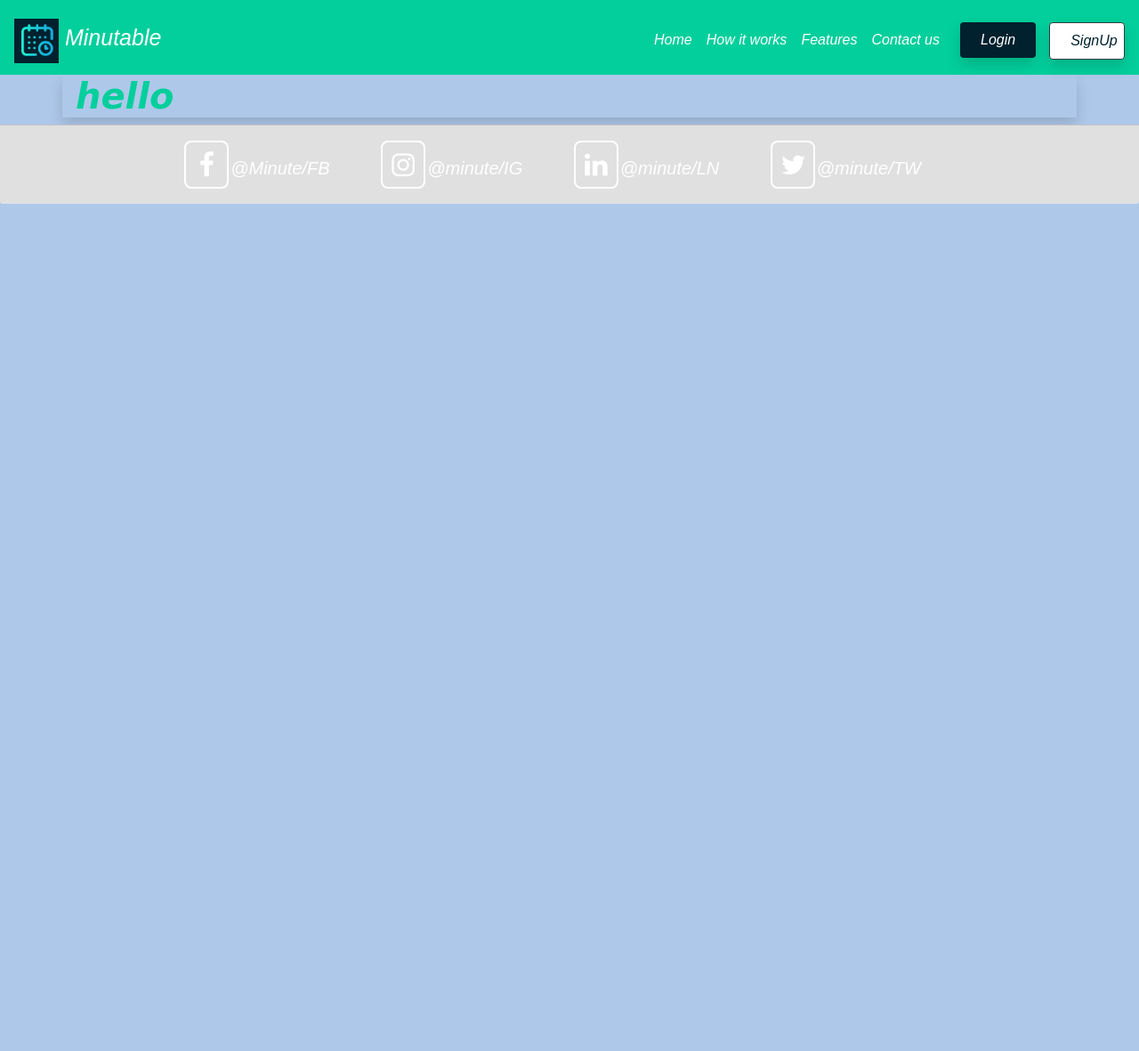
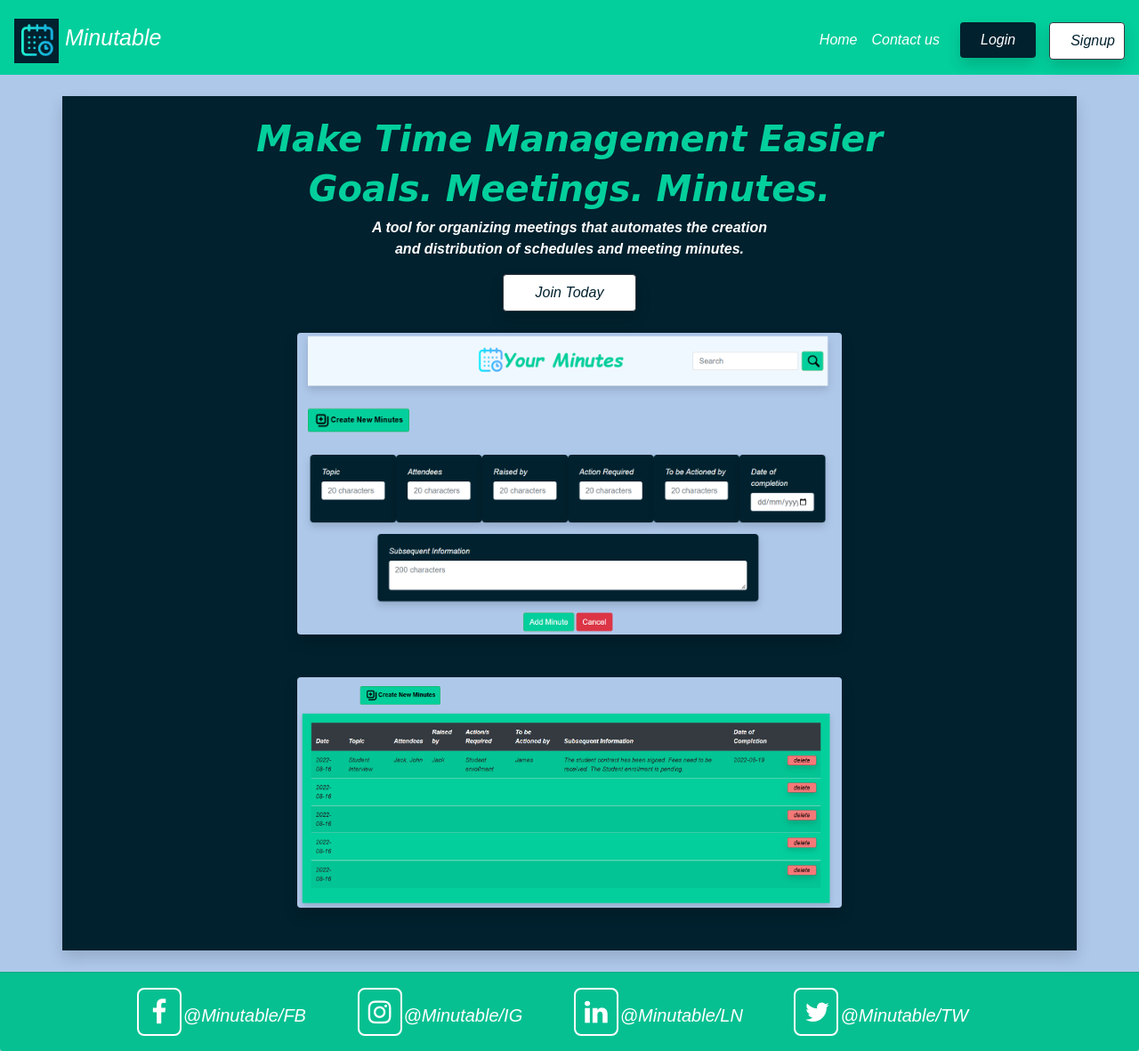
Before and after one commit to MohitZNegi/Project-meeting-minutes, a Flask app: page /home in a window 1280 px wide. Shown: the whole page at 89% size. Before the commit the page ends 229 px from the top, so only its background shows below. Run offline with Flask 2, Linux system fonts and the light colour scheme; some libraries are stand-ins or nearby versions; some web fonts are replaced.

Commit message:
home and contact page

```diff
--- a/website/__init__.py
+++ b/website/__init__.py
@@ -4,7 +4,7 @@ from os import path
 from flask_login import LoginManager
 
 db = SQLAlchemy()
-DB_NAME = "database.db"
+DB_NAME = "Minutable.db"
 
 
 def create_app():
--- a/website/auth.py
+++ b/website/auth.py
@@ -20,7 +20,7 @@ def login():
             if check_password_hash(user.password, password):
                 flash('Logged in successfully!', category='success')
                 login_user(user, remember=True)
-                return redirect(url_for('views.home'))
+                return redirect(url_for('views.minute'))
             else:
                 flash('Incorrect password, try again.', category='error')
         else:
@@ -62,6 +62,6 @@ def sign_up():
             db.session.commit()
             login_user(new_user, remember=True)
             flash('Account created!', category='success')
-            return redirect(url_for('views.home'))
+            return redirect(url_for('views.minute'))
 
     return render_template("sign_up.html", user=current_user)
--- a/website/models.py
+++ b/website/models.py
@@ -12,7 +12,7 @@ class Meeting(db.Model):
         return '<Meet %r>' % self.id
 class Minute(db.Model):
     id = db.Column(db.Integer, primary_key=True)
-    dates = db.Column(db.String(10))
+    dates = db.Column(db.Date, default=func.Date.now())
     topic = db.Column(db.String(10))
     attendees = db.Column(db.String(10))
     raised_by = db.Column(db.String(10))
--- a/website/static/mt_css.css
+++ b/website/static/mt_css.css
@@ -47,7 +47,7 @@ body{
    color: #dfad23;
  }
   mark{
-   background-color: rgb(252, 86, 57);
+   background-color: #03cf9c;
    opacity: 0.9;
    color: white;
  }
@@ -73,15 +73,29 @@ body{
 
   }
   /* Create three equal columns that floats next to each other */
-  .container {
+  #container {
 
    background-repeat: no-repeat;
    background-attachment: fixed;
    background-size: cover;
 
+   width: 2000px;
+
 
    }
+   .contain {
 
+    background-repeat: no-repeat;
+    background-size: cover;
+
+    background-image: url('/static/images/minute_forms.png');
+
+
+    }
+    #contact{
+      height: 50px;
+      width: 50px;
+    }
    .col, .cols, .col-6{
         background-color: rgb(255, 255, 255);
 
--- a/website/templates/base.html
+++ b/website/templates/base.html
@@ -48,10 +48,10 @@
 <script src="https://stackpath.bootstrapcdn.com/bootstrap/4.3.1/js/bootstrap.min.js" integrity="sha384-JjSmVgyd0p3pXB1rRibZUAYoIIy6OrQ6VrjIEaFf/nJGzIxFDsf4x0xIM+B07jRM" crossorigin="anonymous"></script>
 
 
-<header class="fixed-position" >
+<header  >
 
-        <nav class="navbar navbar-expand-lg custom_nav-container pt-3">
-          <a class="navbar-brand" href="index.html" style="color: white;">
+        <nav class="navbar navbar-expand-lg custom_nav-container pt-3 ">
+          <a class="navbar-brand" href="/home" style="color: white;">
             <img src="{{ url_for('static', filename='images/logo.png') }}" alt="" style="width:50px" /><span style="font-size: 25px;">
              Minutable
             </span>
@@ -68,13 +68,7 @@
                   <a class="nav-link" id="home" href="/home" style="color: white;">Home <span class="sr-only">(current)</span></a>
                 </li>
                 <li class="nav-item">
-                  <a class="nav-link" href="howitworks.html" style="color: white;" > How it works</a>
-                </li>
-                <li class="nav-item">
-                  <a class="nav-link" href="features.html" style="color: white;"> Features </a>
-                </li>
-                <li class="nav-item">
-                  <a class="nav-link" href="contact.html" style="color: white;">Contact us</a>
+                  <a class="nav-link" href="/contacts" style="color: white;">Contact us</a>
                 </li>
 
             {% if user.is_authenticated %}
@@ -102,7 +96,7 @@
         </div>
 
           <div class="col shadow border border-dark rounded"  style="background-color: rgb(255, 255, 255); width: 30px;" >
-            <a class="nav-item nav-link" id="signUp" href="/sign-up" style="text-align: center; color:rgb(1,33,46);" >SignUp</a>
+            <a class="nav-item nav-link" id="signUp" href="/sign-up" style="text-align: center; color:rgb(1,33,46);" >Signup</a>
           </div>
 
         </div>
--- a/website/templates/home.html
+++ b/website/templates/home.html
@@ -1,18 +1,42 @@
 {% extends "base.html" %} {% block title %}Home{% endblock %} {% block content
     %}
-<div class="container shadow ">
-    <h1> hello</h1>
+<div class="container-fluid  p-4 ">
+    <div class="container shadow p-4" style="background-color: rgb(1,33,46);">
+    <h1 align="center"> Make Time Management Easier</h1>
+    <h1 align="center"> Goals. Meetings. Minutes.</h1>
+    <p align="center" style="color: white;"><b>A tool for organizing meetings that automates the creation <br> and distribution of schedules and meeting minutes.</b></p>
+    {% if user.is_authenticated %}
+
+        <div class="container shadow border rounded" align="center"  style="background-color: #06c091; width: 200px;" >
+  <a class="nav-item nav-link" id="minute_taker" href="/" style="text-align: center; color:rgb(255, 255, 255);">Your Minutes</a>
 </div>
-<div class="card-footer" style="background-color: rgb(224, 224, 224); padding-right: 10px;">
+
+      {% else %}
+    <div class="container shadow border border-dark rounded" align="center"  style="background-color: rgb(255, 255, 255); width: 150px;" >
+        <a class="nav-item nav-link " id="signUp" href="/sign-up" style="text-align: center; color:rgb(1,33,46);" align="center">Join Today</a>
+      </div>
+      {% endif %}
+      <div class="container p-4" align="center" id="contain">
+      <img class=" shadow rounded" src="{{ url_for('static', filename='images/minute_forms.png') }}" alt=""/>
+
+      </div>
+      <div class="container p-4" align="center" id="contain">
+        <img class=" shadow rounded" src="{{ url_for('static', filename='images/minute_table.png') }}" alt="" />
+
+        </div>
+
+</div>
+</div>
+<div class="card-footer" style="background-color: #06c091; padding-right: 10px;">
     <ul>
-      <li><a href="#CI.FB" class="fa fa-facebook" style="font-size: 30px;">
-      </a><a href="#CI.FB" >@Minute/FB </a></li>
-      <li ><a href="#CI.IG" class="fa fa-instagram" style="font-size: 30px;">
-      </a><a href="#CI.IG" >@minute/IG </a></li>
-      <li><a href="#CI.LN" class="fa fa-linkedin" style="font-size: 30px;">
-      </a><a href="#CI.LN" >@minute/LN </a></li>
-      <li><a href="#CI.TW" class="fa fa-twitter" style="font-size: 30px;">
-      </a><a href="#CI.TW" >@minute/TW </a></li>
+      <li><a href="#MT.FB" class="fa fa-facebook" style="font-size: 30px;">
+      </a><a href="#MT.FB" >@Minutable/FB </a></li>
+      <li ><a href="#MT.IG" class="fa fa-instagram" style="font-size: 30px;">
+      </a><a href="#MT.IG" >@Minutable/IG </a></li>
+      <li><a href="#MT.LN" class="fa fa-linkedin" style="font-size: 30px;">
+      </a><a href="#MT.LN" >@Minutable/LN </a></li>
+      <li><a href="#MT.TW" class="fa fa-twitter" style="font-size: 30px;">
+      </a><a href="#MT.TW" >@Minutable/TW </a></li>
   </ul>
   </div>
     {% endblock %}
--- a/website/views.py
+++ b/website/views.py
@@ -1,6 +1,6 @@
 from tkinter import Button
 from tkinter.tix import Form
-from flask import Blueprint, redirect, render_template, request, flash, jsonify
+from flask import Blueprint, redirect, render_template, request, flash, jsonify, url_for
 from flask_login import login_required, current_user
 from numpy import delete
 from .models import Meeting, Minute, User
@@ -12,7 +12,64 @@ views = Blueprint('views', __name__)
 @views.route('/home')
 def Main():
     return render_template("home.html", user=current_user)
+
+@views.route('/contacts')
+def contact():
+    return render_template("contacts.html", user=current_user)
+
 @views.route('/', methods=['GET', 'POST'])
+@login_required
+
+def minute():
+    if request.method == 'POST':
+            dates = request.form.get('minute.dates')
+            topic = request.form.get('minute.topic')
+            attendees = request.form.get('minute.attendees')
+            raised_by = request.form.get('minute.raised_by')
+            action = request.form.get('minute.action')
+            actionedby = request.form.get('minute.to_be_actionedby')
+            info = request.form.get('minute.info')
+            date_of_comp = request.form.get('minute.date_of_comp')
+            if len(topic) > 20:
+                flash('Topic can only be 20 characters long.', category='error')
+            else:
+                new_minute = Minute(dates=dates,topic=topic,attendees=attendees,raised_by=raised_by,
+                action=action,to_be_actionedby=actionedby,
+                info=info, date_of_comp=date_of_comp, user_id=current_user.id)
+                db.session.add(new_minute)
+                db.session.commit()
+                flash( 'Minute added', category='success')
+    return render_template("min.html", user=current_user)
+
+
+@views.route('/delete/<int:id>')
+@login_required
+def delete(id):
+
+    task = Minute.query.get_or_404(id)
+    user_id = current_user.id
+    id = current_user.id
+    if id == user_id:
+        db.session.delete(task)
+        db.session.commit()
+        return redirect('/')
+
+
+
+
+@views.route('/delete-note', methods=['POST'])
+def delete_note():
+    note = json.loads(request.data)
+    noteId = note['noteId']
+    note = Minute.query.get(noteId)
+    if note:
+        if note.user_id == current_user.id:
+            db.session.delete(note)
+            db.session.commit()
+
+    return jsonify({})
+
+'''@views.route('/', methods=['GET', 'POST'])
 @login_required
 def home():
 
@@ -31,61 +88,4 @@ def home():
              flash('Meeting added!', category='success')
              return redirect('/')
 
-    return render_template("minute_taker.html", user=current_user)
-
-@views.route('/min/<int:id>', methods=['GET', 'POST'])
-@login_required
-
-def minute(id):
-    task = Meeting.query.get_or_404(id)
-    meeting = Meeting.query.filter_by(id=id).first()
-    current_meeting = Meeting.query.filter_by(id=id).first()
-     #need to get table for each meeting sorted
-    user_id = current_user.id
-    id = current_user.id
-    if id == user_id and meeting == current_meeting:
-        if request.method == 'POST':
-            dates = request.form.get('minute.dates')
-            topic = request.form.get('minute.topic')
-            attendees = request.form.get('minute.attendees')
-            raised_by = request.form.get('minute.raised_by')
-            action = request.form.get('minute.action')
-            actionedby = request.form.get('minute.to_be_actionedby')
-            info = request.form.get('minute.info')
-            date_of_comp = request.form.get('minute.date_of_comp')
-            if len(topic) > 20:
-                flash('Topic can only be 20 characters long.', category='error')
-            else:
-                new_minute = Minute(dates=dates,topic=topic,attendees=attendees,raised_by=raised_by,
-                action=action,to_be_actionedby=actionedby,
-                info=info, date_of_comp=date_of_comp, user_id=current_user.id)
-                db.session.add(new_minute)
-                db.session.commit()
-                flash('Note added!', category='success')
-    return render_template("min.html", user=current_user, task=task, meeting=current_meeting)
-
-
-@views.route('/delete/<int:id>')
-@login_required
-def delete(id):
-
-    task = Meeting.query.get_or_404(id)
-    user_id = current_user.id
-    id = current_user.id
-    if id == user_id:
-        db.session.delete(task)
-        db.session.commit()
-        return redirect('/')
-
-
-@views.route('/delete-note', methods=['POST'])
-def delete_note():
-    note = json.loads(request.data)
-    noteId = note['noteId']
-    note = Minute.query.get(noteId)
-    if note:
-        if note.user_id == current_user.id:
-            db.session.delete(note)
-            db.session.commit()
-
-    return jsonify({})
+    return render_template("minute_taker.html", user=current_user)'''
```
Also changed, not shown: website/templates/contacts.html (added, +54 -0 lines), website/templates/min.html (+61 -46 lines), website/templates/minute_taker.html (+2 -6 lines), website/templates/sign_up.html (+4 -27 lines), website/Minutable.db (added), website/database.db (deleted), website/static/images/Address.png (added), website/static/images/Email.png (added), website/static/images/Fax.png (added), website/static/images/Telephone.png (added), website/static/images/minute_forms.png (added), website/static/images/minute_table.png (added).
